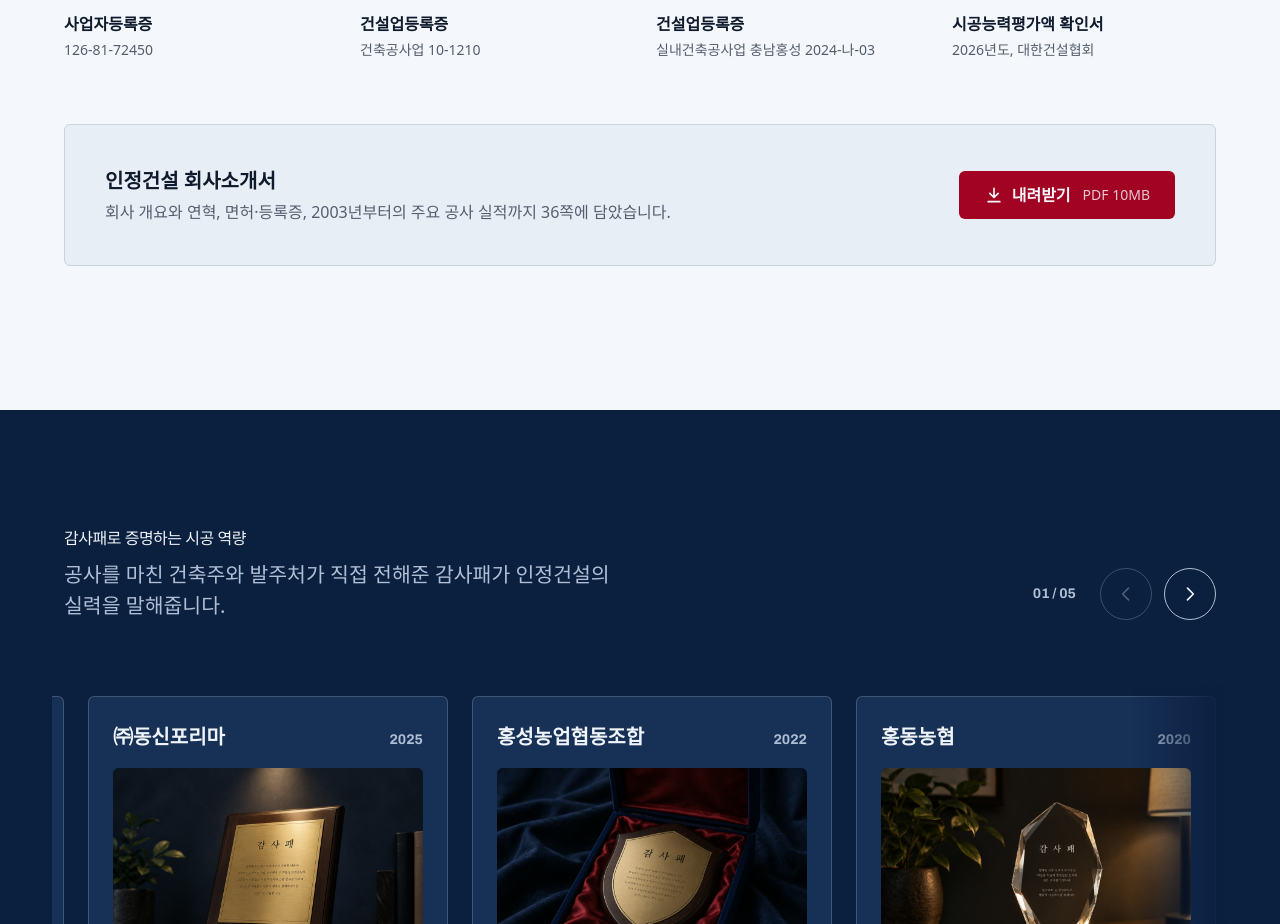
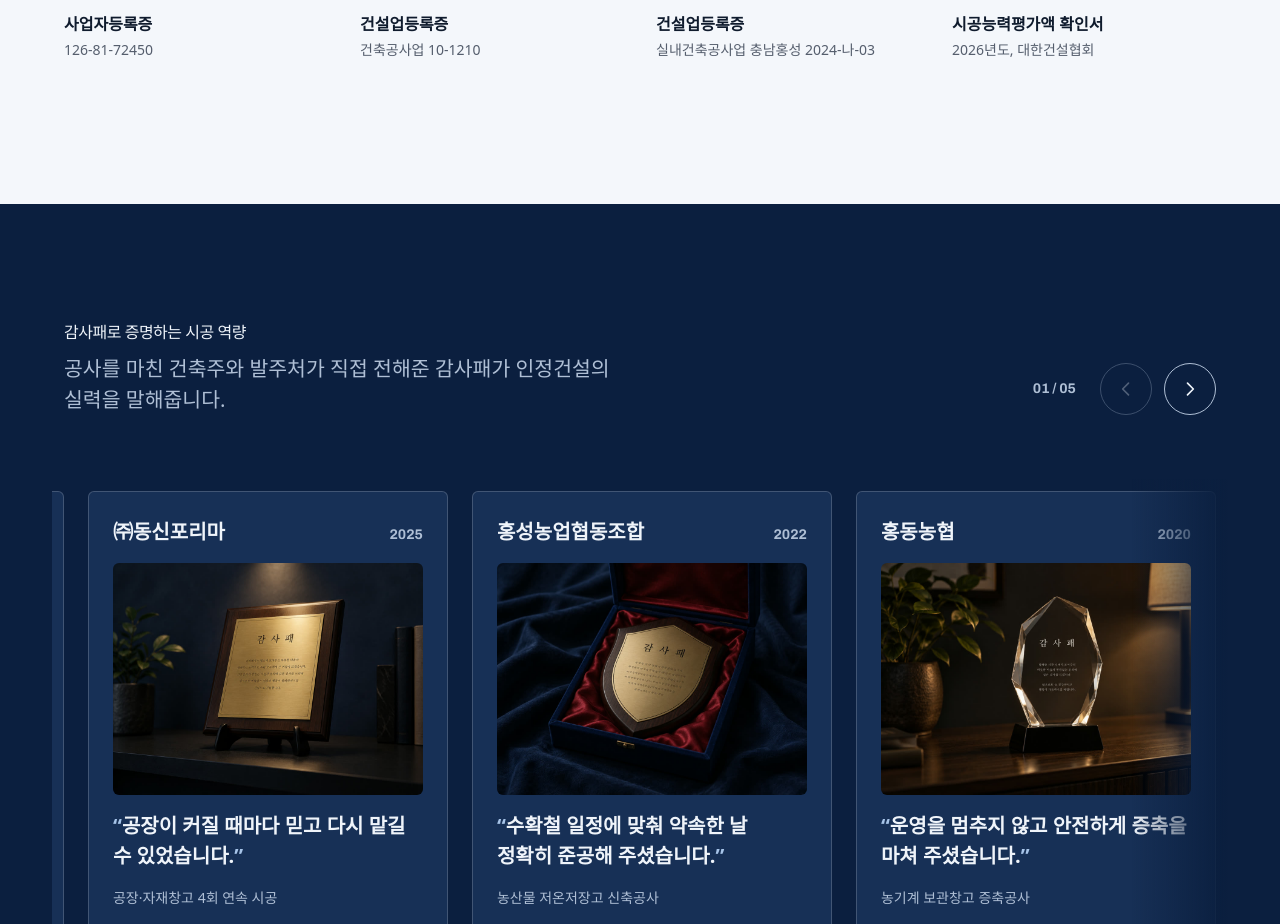
Before and after one commit to dltjslqs/injeong-demo, a Next.js app: page /about in a window 1280 px wide. Shown: the part 6242-7166 px from the top of the page. Built offline with nearby package versions, Linux system fonts and the light colour scheme; a web font is replaced by a local one.

Commit message:
회사소개서(공사지명원) 내려받기 철회: 회사소개 카드·홈 버튼·PDF 삭제
Co-Authored-By: Claude Opus 5.5 <noreply@anthropic.com>

```diff
--- a/src/app/(site)/about/page.tsx
+++ b/src/app/(site)/about/page.tsx
@@ -4,7 +4,6 @@ import { CtaBand } from "@/components/sites/injeong/CtaBand";
 import { company } from "@/components/sites/injeong/data";
 import { Message } from "@/components/sites/injeong/Message";
 import { PageHead } from "@/components/sites/injeong/PageHead";
-import { ProfileCard } from "@/components/sites/injeong/ProfileDownload";
 import { Strengths } from "@/components/sites/injeong/Strengths";
 import { Trust } from "@/components/sites/injeong/Trust";
 
@@ -77,7 +76,6 @@ export default function AboutPage() {
                 </li>
               ))}
             </ul>
-            <ProfileCard />
           </div>
         </div>
       </section>
--- a/src/components/sites/injeong/Close.tsx
+++ b/src/components/sites/injeong/Close.tsx
@@ -1,6 +1,5 @@
 import Link from "next/link";
 import { company } from "./data";
-import { ProfileButton } from "./ProfileDownload";
 
 // The close for a "hire" page: the contact details, then the one action.
 export function Close() {
@@ -10,10 +9,7 @@ export function Close() {
         <div>
           <h2>현실적인 견적 가이드를 받아보세요</h2>
           <p className="lead">도면이 없거나 대략적인 부지 계획만 있어도 괜찮습니다. 현장 조건에 맞춘 인허가 검토와 가장 현실적인 견적 가이드를 함께 풀어드립니다.</p>
-          <div className="close-btns">
-            <Link className="btn btn-seal" href="/contact">지금 바로 문의하기</Link>
-            <ProfileButton />
-          </div>
+          <Link className="btn btn-seal" href="/contact">지금 바로 문의하기</Link>
         </div>
         <dl className="close-dl">
           <div><dt>대표전화</dt><dd><a className="num big" href={`tel:${company.tel}`}>{company.tel}</a></dd></div>
--- a/src/components/sites/injeong/ProfileDownload.tsx
+++ /dev/null
@@ -1,32 +0,0 @@
-import { BASE } from "./base";
-
-// The company profile (공사지명원, public edition: personal data pages blanked). Re-export it when the source PDF changes.
-export const PROFILE = { href: `${BASE}/sites/injeong/docs/injeong-profile-2026.pdf`, file: "인정건설_회사소개서_2026.pdf", size: "PDF 10MB" };
-
-const Icon = () => (
-  <svg viewBox="0 0 24 24" width="20" height="20" aria-hidden="true" fill="none" stroke="currentColor" strokeWidth="2" strokeLinecap="round" strokeLinejoin="round"><path d="M12 4v11M7 10l5 5 5-5M5 20h14" /></svg>
-);
-
-/** The download as a button (home close, CTA rows). */
-export function ProfileButton({ className = "btn btn-quiet" }: { className?: string }) {
-  return (
-    <a className={className} href={PROFILE.href} download={PROFILE.file}>
-      <Icon />회사소개서 내려받기
-    </a>
-  );
-}
-
-/** The download as a card with what is inside (about page). */
-export function ProfileCard() {
-  return (
-    <div className="pf rv">
-      <div>
-        <b>인정건설 회사소개서</b>
-        <p>회사 개요와 연혁, 면허·등록증, 2003년부터의 주요 공사 실적까지 36쪽에 담았습니다.</p>
-      </div>
-      <a className="btn btn-seal" href={PROFILE.href} download={PROFILE.file}>
-        <Icon />내려받기<span className="pf-size">{PROFILE.size}</span>
-      </a>
-    </div>
-  );
-}
--- a/src/components/sites/injeong/injeong.css
+++ b/src/components/sites/injeong/injeong.css
@@ -228,7 +228,7 @@
 /* close: contact details, then the one action */
 .ij .close { padding-block: var(--section-gap-s); }
 .ij .close-in { display: grid; grid-template-columns: minmax(0, 7fr) minmax(0, 5fr); gap: var(--space-2xl) var(--gap-columns); align-items: start; }
-.ij .close-btns { display: flex; flex-wrap: wrap; gap: var(--space-sm); margin-top: var(--space-xl); }
+.ij .close .btn { margin-top: var(--space-xl); }
 .ij .close-dl { border-top: 2px solid var(--color-field); }
 .ij .close-dl div { display: grid; grid-template-columns: 120px minmax(0, 1fr); gap: var(--space-lg); align-items: baseline; padding-block: var(--space-lg); border-bottom: 1px solid var(--color-rule); }
 .ij .close-dl dt { color: var(--color-muted); }
@@ -735,11 +735,3 @@
 /* every menu page opens with the same band height, whatever the heading length */
 @media (max-width: 60rem) { .ij .ph { --ph-h: 28rem; } }
 @media (max-width: 40rem) { .ij .ph { --ph-h: 27rem; padding-block: var(--space-xl) var(--space-2xl); } }
-
-/* company profile download: a card under the certificates on the about page */
-.ij .pf { display: flex; flex-wrap: wrap; align-items: center; justify-content: space-between; gap: var(--space-lg); margin-top: var(--space-2xl); padding: var(--space-xl); border-radius: var(--radius-card); background: var(--color-paper-2); border: 1px solid var(--color-rule); }
-.ij .pf > div { flex: 1 1 22rem; min-width: 0; }
-.ij .pf b { display: block; font-size: var(--text-lg); font-weight: 800; color: var(--color-ink); }
-.ij .pf p { margin-top: var(--space-2xs, 4px); color: var(--color-muted); }
-.ij .pf .pf-size { margin-left: var(--space-2xs, 4px); font-weight: 500; opacity: 0.8; font-size: var(--text-sm); }
-.ij a.btn:focus-visible { outline: 2px solid var(--color-focus); outline-offset: 2px; }
```
Also changed, not shown: 1 other file (tests, documents, lock files or other folders).
